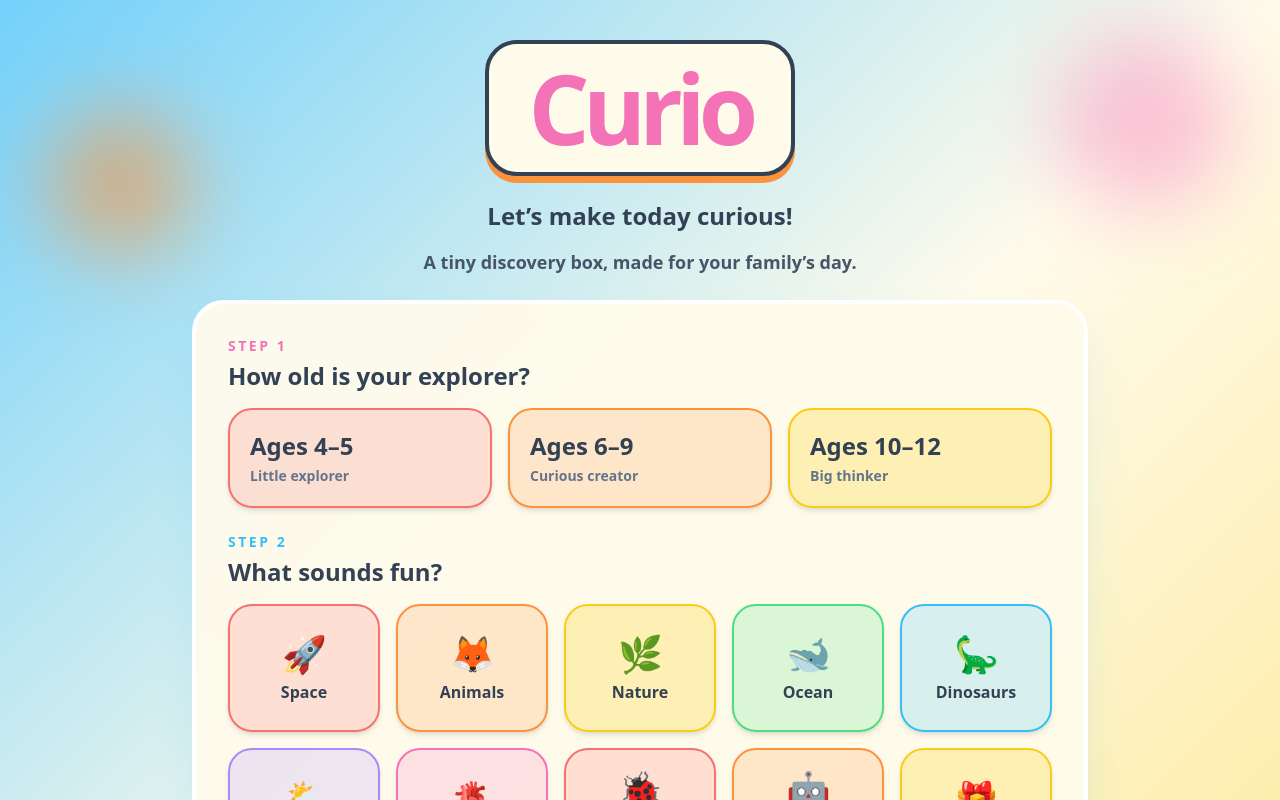
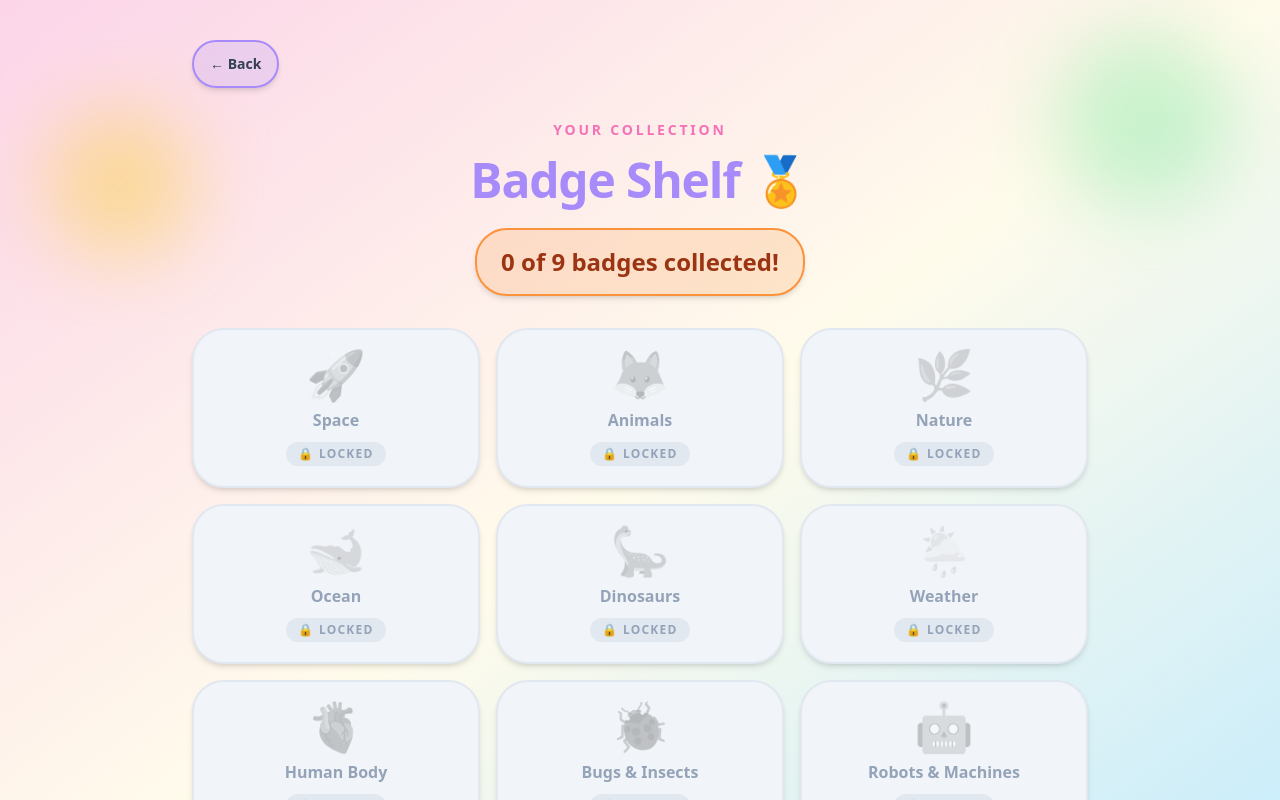
Before and after one commit to PrakrutiPareek/Curio, a React (Vite) app in the folder client/: page /badges in a window 1280 px wide. Before the commit this address led to /. Shown: the top 800 px of the page. Built offline with nearby package versions, Linux system fonts and the light colour scheme.

Commit message:
feat: badge collection screen with persistent localStorage tracking

```diff
--- a/client/src/ActivityScreen.jsx
+++ b/client/src/ActivityScreen.jsx
@@ -1,11 +1,8 @@
-import {useState} from "react";
+import {useEffect, useState} from "react";
 import {Navigate, useNavigate} from "react-router-dom";
 import {useCurio} from "./CurioContext.jsx";
 import AskMeAnything from "./AskMeAnything.jsx";
-import {
-  getCompletedExperiments,
-  incrementCompletedExperiments,
-} from "./completionBadge.js";
+import {BADGE_CATEGORIES, earnBadge, getEarnedBadges} from "./badgeStorage.js";
 
 const stepStyles = [
   "border-rainbow-red bg-rainbow-red/20 text-red-800",
@@ -18,11 +15,19 @@ const stepStyles = [
 ];
 
 export default function ActivityScreen() {
-  const {bundle, age} = useCurio();
+  const {bundle, age, interest} = useCurio();
   const navigate = useNavigate();
   const [whyVisible, setWhyVisible] = useState(false);
   const [isDone, setIsDone] = useState(false);
-  const [completedCount, setCompletedCount] = useState(getCompletedExperiments);
+  const [earnedCount, setEarnedCount] = useState(() => getEarnedBadges().length);
+  const [newBadge, setNewBadge] = useState(null);
+
+  // Auto-dismiss toast after 3 s
+  useEffect(() => {
+    if (!newBadge) return;
+    const id = setTimeout(() => setNewBadge(null), 3000);
+    return () => clearTimeout(id);
+  }, [newBadge]);
 
   if (!bundle) return <Navigate to="/" replace />;
 
@@ -30,7 +35,14 @@ export default function ActivityScreen() {
 
   function markDone() {
     if (isDone) return;
-    setCompletedCount(incrementCompletedExperiments());
+    if (interest) {
+      const isNew = earnBadge(interest);
+      if (isNew) {
+        const cat = BADGE_CATEGORIES.find((c) => c.key === interest);
+        setNewBadge(cat ? `${cat.label} ${cat.icon}` : interest);
+        setEarnedCount(getEarnedBadges().length);
+      }
+    }
     setIsDone(true);
   }
 
@@ -44,13 +56,17 @@ export default function ActivityScreen() {
           <button
             type="button"
             onClick={() => navigate("/reveal")}
-            className="absolute left-0 top-0 rounded-full border-2 border-rainbow-purple bg-rainbow-purple/20 px-4 py-3 text-sm font-extrabold text-curio-text shadow-md transition-colors duration-200 hover:bg-rainbow-purple hover:text-white focus:outline-none focus:ring-4 focus:ring-rainbow-blue/50"
+            className="absolute left-0 top-0 z-10 rounded-full border-2 border-rainbow-purple bg-rainbow-purple/20 px-4 py-3 text-sm font-extrabold text-curio-text shadow-md transition-colors duration-200 hover:bg-rainbow-purple hover:text-white focus:outline-none focus:ring-4 focus:ring-rainbow-blue/50"
           >
             ← Back
           </button>
-          <p className="absolute right-0 top-0 rounded-full border-2 border-rainbow-pink bg-rainbow-pink/20 px-4 py-3 text-sm font-extrabold text-pink-800 shadow-md">
-            Badges: {completedCount}
-          </p>
+          <button
+            type="button"
+            onClick={() => navigate("/badges")}
+            className="absolute right-0 top-0 z-10 rounded-full border-2 border-rainbow-pink bg-rainbow-pink/20 px-4 py-3 text-sm font-extrabold text-pink-800 shadow-md transition-colors duration-200 hover:bg-rainbow-pink hover:text-white focus:outline-none focus:ring-4 focus:ring-rainbow-blue/50"
+          >
+            Badges: {earnedCount} 🏅
+          </button>
 
           <header className="flex flex-col items-center pt-16 text-center">
             <p className="text-sm font-extrabold uppercase tracking-[0.2em] text-rainbow-pink">
@@ -165,6 +181,17 @@ export default function ActivityScreen() {
       </main>
 
       <AskMeAnything theme={theme} age={age} />
+
+      {/* New-badge toast */}
+      {newBadge && (
+        <div className="pointer-events-none fixed bottom-24 left-0 right-0 z-50 flex justify-center px-4">
+          <div className="animate-toast-in rounded-[2rem] border-2 border-rainbow-yellow bg-rainbow-yellow px-6 py-4 text-center shadow-xl">
+            <p className="text-lg font-extrabold text-amber-900">
+              New badge earned: {newBadge}! 🎉
+            </p>
+          </div>
+        </div>
+      )}
     </>
   );
 }
--- a/client/src/App.jsx
+++ b/client/src/App.jsx
@@ -1,6 +1,7 @@
 import {Navigate, Route, Routes} from "react-router-dom";
 import {CurioProvider} from "./CurioContext.jsx";
 import ActivityScreen from "./ActivityScreen.jsx";
+import BadgeScreen from "./BadgeScreen.jsx";
 import OnboardingScreen from "./OnboardingScreen.jsx";
 import RevealScreen from "./RevealScreen.jsx";
 
@@ -11,6 +12,7 @@ function App() {
         <Route path="/" element={<OnboardingScreen />} />
         <Route path="/reveal" element={<RevealScreen />} />
         <Route path="/activity" element={<ActivityScreen />} />
+        <Route path="/badges" element={<BadgeScreen />} />
         <Route path="*" element={<Navigate to="/" replace />} />
       </Routes>
     </CurioProvider>
--- /dev/null
+++ b/client/src/BadgeScreen.jsx
@@ -0,0 +1,116 @@
+import {useNavigate} from "react-router-dom";
+import {BADGE_CATEGORIES, getEarnedBadges, hasBadge} from "./badgeStorage.js";
+
+// Cycle the rainbow palette across the 9 badge cards
+const CARD_COLORS = [
+  {tint: "border-rainbow-red bg-rainbow-red/20", label: "text-red-800"},
+  {tint: "border-rainbow-orange bg-rainbow-orange/20", label: "text-orange-800"},
+  {tint: "border-rainbow-yellow bg-rainbow-yellow/25", label: "text-amber-800"},
+  {tint: "border-rainbow-green bg-rainbow-green/20", label: "text-green-800"},
+  {tint: "border-rainbow-blue bg-rainbow-blue/20", label: "text-sky-800"},
+  {tint: "border-rainbow-purple bg-rainbow-purple/20", label: "text-violet-800"},
+  {tint: "border-rainbow-pink bg-rainbow-pink/20", label: "text-pink-800"},
+  {tint: "border-rainbow-red bg-rainbow-red/20", label: "text-red-800"},
+  {tint: "border-rainbow-orange bg-rainbow-orange/20", label: "text-orange-800"},
+];
+
+export default function BadgeScreen() {
+  const navigate = useNavigate();
+  const earned = getEarnedBadges();
+  const earnedCount = earned.length;
+  const total = BADGE_CATEGORIES.length;
+
+  return (
+    <main className="relative min-h-screen w-full bg-gradient-to-br from-rainbow-pink/30 via-curio-background to-rainbow-blue/30 p-6 text-curio-text md:p-10">
+      {/* Decorative blurs */}
+      <div className="pointer-events-none absolute left-12 top-28 h-36 w-36 rounded-full bg-rainbow-yellow/40 blur-2xl" />
+      <div className="pointer-events-none absolute right-12 top-8 h-44 w-44 rounded-full bg-rainbow-green/30 blur-2xl" />
+
+      <section className="relative mx-auto max-w-4xl">
+        {/* Back button */}
+        <button
+          type="button"
+          onClick={() => navigate(-1)}
+          className="absolute left-0 top-0 z-10 rounded-full border-2 border-rainbow-purple bg-rainbow-purple/20 px-4 py-3 text-sm font-extrabold text-curio-text shadow-md transition-colors duration-200 hover:bg-rainbow-purple hover:text-white focus:outline-none focus:ring-4 focus:ring-rainbow-blue/50"
+        >
+          ← Back
+        </button>
+
+        <header className="flex flex-col items-center pt-16 text-center md:pt-20">
+          <p className="text-sm font-extrabold uppercase tracking-[0.2em] text-rainbow-pink">
+            Your collection
+          </p>
+          <h1 className="mt-4 text-3xl font-black tracking-tight text-rainbow-purple md:text-5xl">
+            Badge Shelf 🏅
+          </h1>
+
+          {/* Summary counter */}
+          <div className="mt-6 rounded-[2rem] border-2 border-rainbow-orange bg-rainbow-orange/20 px-6 py-4 shadow-md">
+            <p className="text-xl font-extrabold text-orange-800 md:text-2xl">
+              {earnedCount === total
+                ? "All 9 badges collected! You're a Curio champion! 🏆"
+                : `${earnedCount} of ${total} badges collected!`}
+            </p>
+          </div>
+        </header>
+
+        {/* Badge grid */}
+        <div className="mt-8 grid grid-cols-2 gap-4 sm:grid-cols-3">
+          {BADGE_CATEGORIES.map((cat, i) => {
+            const isEarned = hasBadge(cat.key);
+            const color = CARD_COLORS[i];
+
+            return (
+              <div
+                key={cat.key}
+                className={`flex flex-col items-center gap-3 rounded-[2rem] border-2 p-5 shadow-md transition-transform duration-200 ${
+                  isEarned
+                    ? `${color.tint} scale-100`
+                    : "border-slate-200 bg-slate-100"
+                }`}
+              >
+                {/* Icon */}
+                <span
+                  aria-hidden="true"
+                  className={`text-5xl leading-none transition-all duration-300 ${
+                    isEarned ? "" : "opacity-30 grayscale"
+                  }`}
+                >
+                  {cat.icon}
+                </span>
+
+                {/* Label */}
+                <p
+                  className={`text-center text-base font-extrabold leading-tight ${
+                    isEarned ? color.label : "text-slate-400"
+                  }`}
+                >
+                  {cat.label}
+                </p>
+
+                {/* Status pill */}
+                {isEarned ? (
+                  <span
+                    className={`rounded-full bg-curio-background px-3 py-1 text-xs font-extrabold uppercase tracking-widest shadow-sm ${color.label}`}
+                  >
+                    Earned ✓
+                  </span>
+                ) : (
+                  <span className="rounded-full bg-slate-200 px-3 py-1 text-xs font-extrabold uppercase tracking-widest text-slate-400">
+                    🔒 Locked
+                  </span>
+                )}
+              </div>
+            );
+          })}
+        </div>
+
+        {earnedCount === 0 && (
+          <p className="mt-8 text-center text-lg font-semibold text-slate-500">
+            Complete an activity to earn your first badge!
+          </p>
+        )}
+      </section>
+    </main>
+  );
+}
--- a/client/src/CurioContext.jsx
+++ b/client/src/CurioContext.jsx
@@ -5,9 +5,10 @@ const CurioContext = createContext(null);
 export function CurioProvider({children}) {
   const [bundle, setBundle] = useState(null);
   const [age, setAge] = useState(null);
+  const [interest, setInterest] = useState(null);
 
   return (
-    <CurioContext.Provider value={{bundle, setBundle, age, setAge}}>
+    <CurioContext.Provider value={{bundle, setBundle, age, setAge, interest, setInterest}}>
       {children}
     </CurioContext.Provider>
   );
--- a/client/src/OnboardingScreen.jsx
+++ b/client/src/OnboardingScreen.jsx
@@ -78,7 +78,7 @@ function ChoiceButton({active, color, children, className = "", ...props}) {
 }
 
 export default function OnboardingScreen() {
-  const {setBundle, setAge: setCurioAge} = useCurio();
+  const {setBundle, setAge: setCurioAge, setInterest: setCurioInterest} = useCurio();
   const navigate = useNavigate();
   const [age, setAge] = useState(null);
   const [interest, setInterest] = useState(null);
@@ -105,6 +105,7 @@ export default function OnboardingScreen() {
             "We could not open your discovery box. Please try again!",
         );
       setCurioAge(age);
+      setCurioInterest(interest);
       setBundle(payload);
       navigate("/reveal");
     } catch (requestError) {
--- a/client/src/RevealScreen.jsx
+++ b/client/src/RevealScreen.jsx
@@ -15,7 +15,7 @@ function RevealCard({children, className, delay = 0}) {
 }
 
 export default function RevealScreen() {
-  const {bundle, setBundle, age, setAge} = useCurio();
+  const {bundle, setBundle, age, setAge, setInterest} = useCurio();
   const navigate = useNavigate();
   const [punchlineVisible, setPunchlineVisible] = useState(false);
 
@@ -30,11 +30,22 @@ export default function RevealScreen() {
         <div className="pointer-events-none absolute right-12 top-8 h-44 w-44 rounded-full bg-rainbow-pink/40 blur-2xl" />
 
         <section className="relative mx-auto max-w-5xl">
+          {/* Badges link — top-left */}
+          <button
+            type="button"
+            onClick={() => navigate("/badges")}
+            className="absolute left-0 top-0 z-10 rounded-full border-2 border-rainbow-pink bg-rainbow-pink/20 px-4 py-3 text-sm font-extrabold text-pink-800 shadow-md transition-colors duration-200 hover:bg-rainbow-pink hover:text-white focus:outline-none focus:ring-4 focus:ring-rainbow-blue/50"
+          >
+            Badges 🏅
+          </button>
+
+          {/* New Discovery — top-right */}
           <button
             type="button"
             onClick={() => {
               setBundle(null);
               setAge(null);
+              setInterest(null);
               navigate("/");
             }}
             className="absolute right-0 top-0 z-10 whitespace-nowrap rounded-full border-2 border-rainbow-purple bg-rainbow-purple/20 px-4 py-3 text-sm font-extrabold text-curio-text shadow-md transition-colors duration-200 hover:bg-rainbow-purple hover:text-white focus:outline-none focus:ring-4 focus:ring-rainbow-blue/50"
@@ -42,7 +53,7 @@ export default function RevealScreen() {
             New Discovery ↻
           </button>
 
-          <header className="animate-card-reveal flex flex-col items-center pt-16 text-center md:pr-40 md:pt-0">
+          <header className="animate-card-reveal flex flex-col items-center pt-16 text-center md:px-40 md:pt-0">
             <p className="text-sm font-extrabold uppercase tracking-[0.2em] text-rainbow-pink">
               Your discovery box
             </p>
--- /dev/null
+++ b/client/src/badgeStorage.js
@@ -0,0 +1,45 @@
+const BADGES_KEY = "curio-earned-badges";
+
+/** Canonical list of earnable badge categories, matching OnboardingScreen interests. */
+export const BADGE_CATEGORIES = [
+  {key: "space", label: "Space", icon: "🚀"},
+  {key: "animals", label: "Animals", icon: "🦊"},
+  {key: "nature", label: "Nature", icon: "🌿"},
+  {key: "ocean", label: "Ocean", icon: "🐋"},
+  {key: "dinosaurs", label: "Dinosaurs", icon: "🦕"},
+  {key: "weather", label: "Weather", icon: "🌦️"},
+  {key: "human body", label: "Human Body", icon: "🫀"},
+  {key: "bugs and insects", label: "Bugs & Insects", icon: "🐞"},
+  {key: "robots and machines", label: "Robots & Machines", icon: "🤖"},
+];
+
+/** Returns an array of earned badge keys (lowercase). */
+export function getEarnedBadges() {
+  if (typeof window === "undefined") return [];
+  try {
+    const raw = window.localStorage.getItem(BADGES_KEY);
+    const parsed = JSON.parse(raw || "[]");
+    return Array.isArray(parsed) ? parsed : [];
+  } catch {
+    return [];
+  }
+}
+
+/**
+ * Records a badge for the given category key.
+ * Returns true if the badge was newly earned, false if already owned.
+ */
+export function earnBadge(category) {
+  if (!category || typeof category !== "string") return false;
+  const key = category.toLowerCase();
+  const earned = getEarnedBadges();
+  if (earned.includes(key)) return false;
+  window.localStorage.setItem(BADGES_KEY, JSON.stringify([...earned, key]));
+  return true;
+}
+
+/** Returns true if the badge for the given category key has been earned. */
+export function hasBadge(category) {
+  if (!category || typeof category !== "string") return false;
+  return getEarnedBadges().includes(category.toLowerCase());
+}
```
Also changed, not shown: client/src/index.css (+9 -0 lines).
